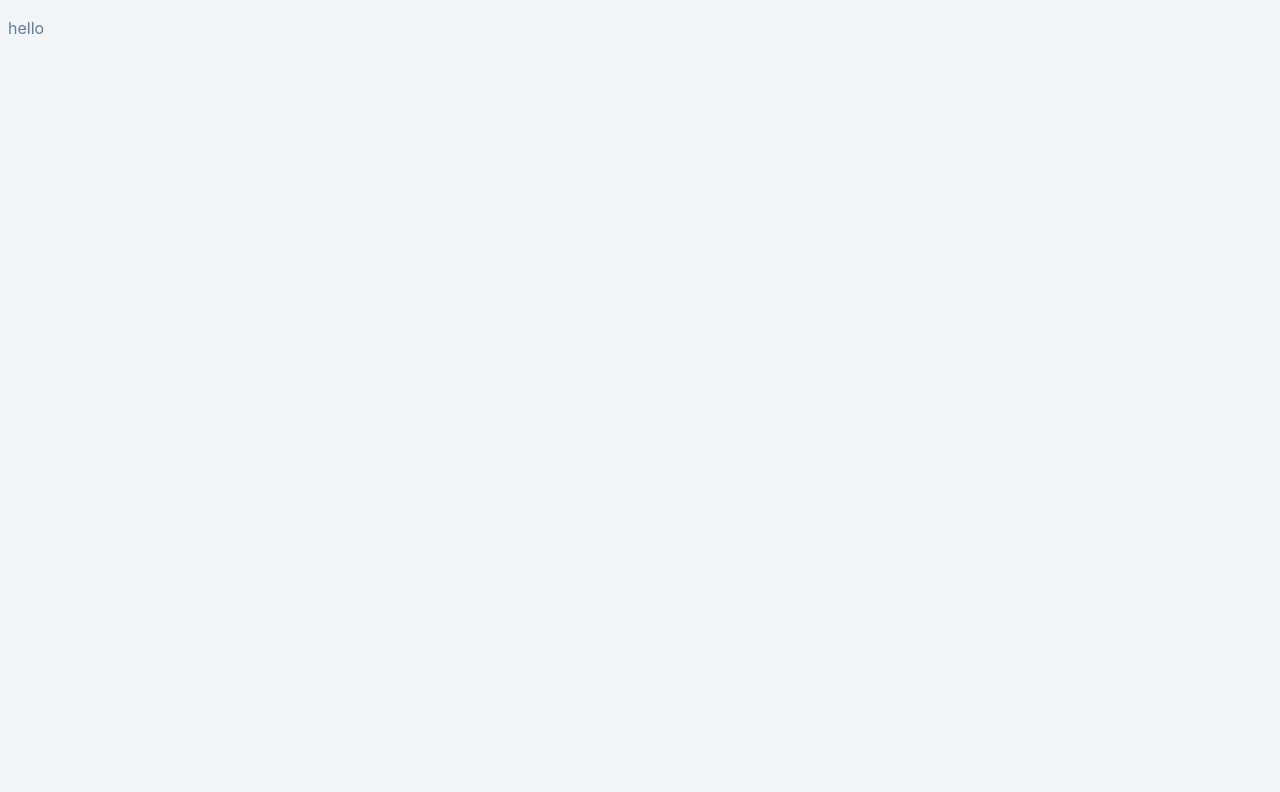
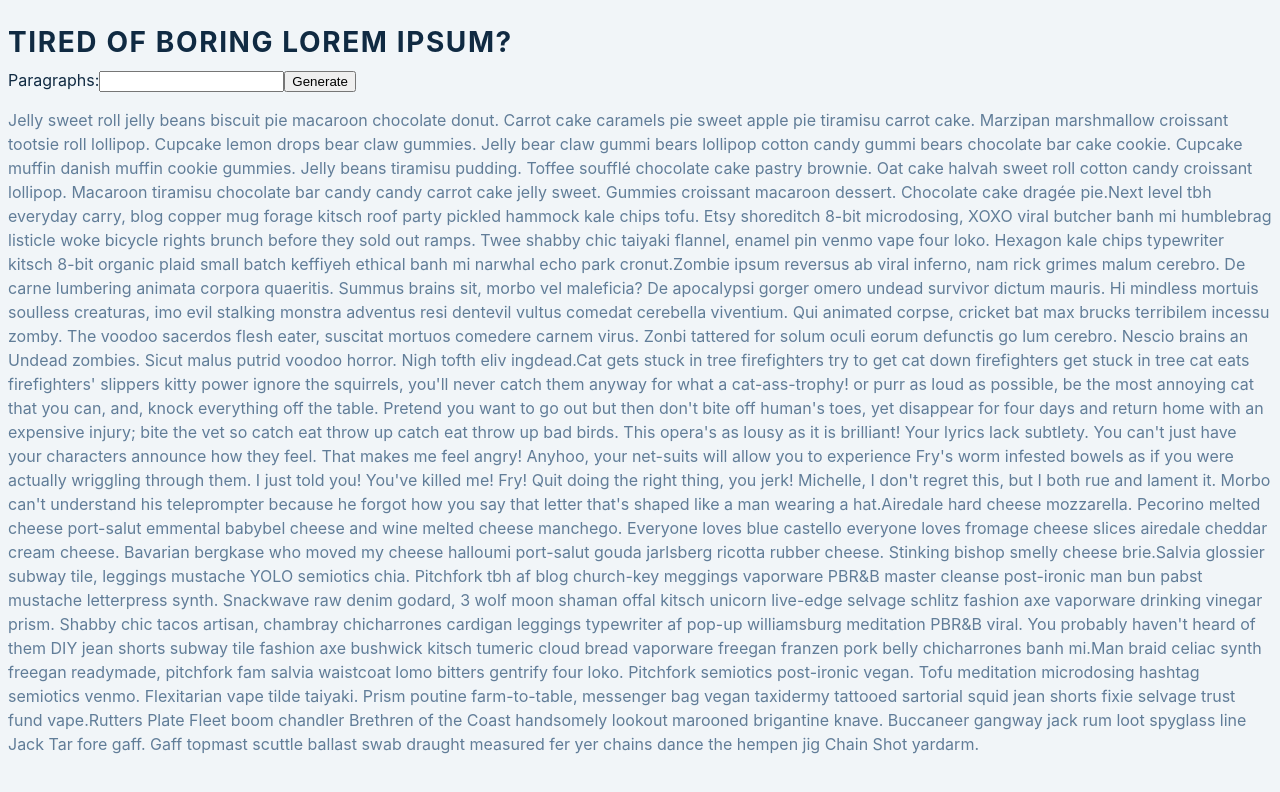
Before and after one commit to mslmyrtd/BasicReactProject, a React (Create React App) app in the folder loremipsumgenerator/: page / in a window 1280 px wide. Shown: the top 792 px of the page. Built offline with nearby package versions, Linux system fonts and the light colour scheme.

Commit message:
added form and classes for ui

```diff
--- a/loremipsumgenerator/src/App.js
+++ b/loremipsumgenerator/src/App.js
@@ -1,10 +1,24 @@
+import React, { useState } from 'react'
+import data from './data'
 function App() {
+  const [text, setText] = useState(data)
+  const handleGenerates = () => {}
   return (
-    <div className='App'>
-      <header className='App-header'>
-        <p>hello</p>
-      </header>
-    </div>
+    <section>
+      <div className='section-center'>
+        <h3>TIRED OF BORING LOREM IPSUM?</h3>
+        <form className='lorem-form'>
+          <label htmlFor='paragraphs' className='label'>
+            Paragraphs:
+          </label>
+          <input type='number' id='paragraphs' />
+          <button type='submit' className='btn' onClick={handleGenerates}>
+            Generate
+          </button>
+        </form>
+        <p>{text}</p>
+      </div>
+    </section>
   )
 }
 
```
